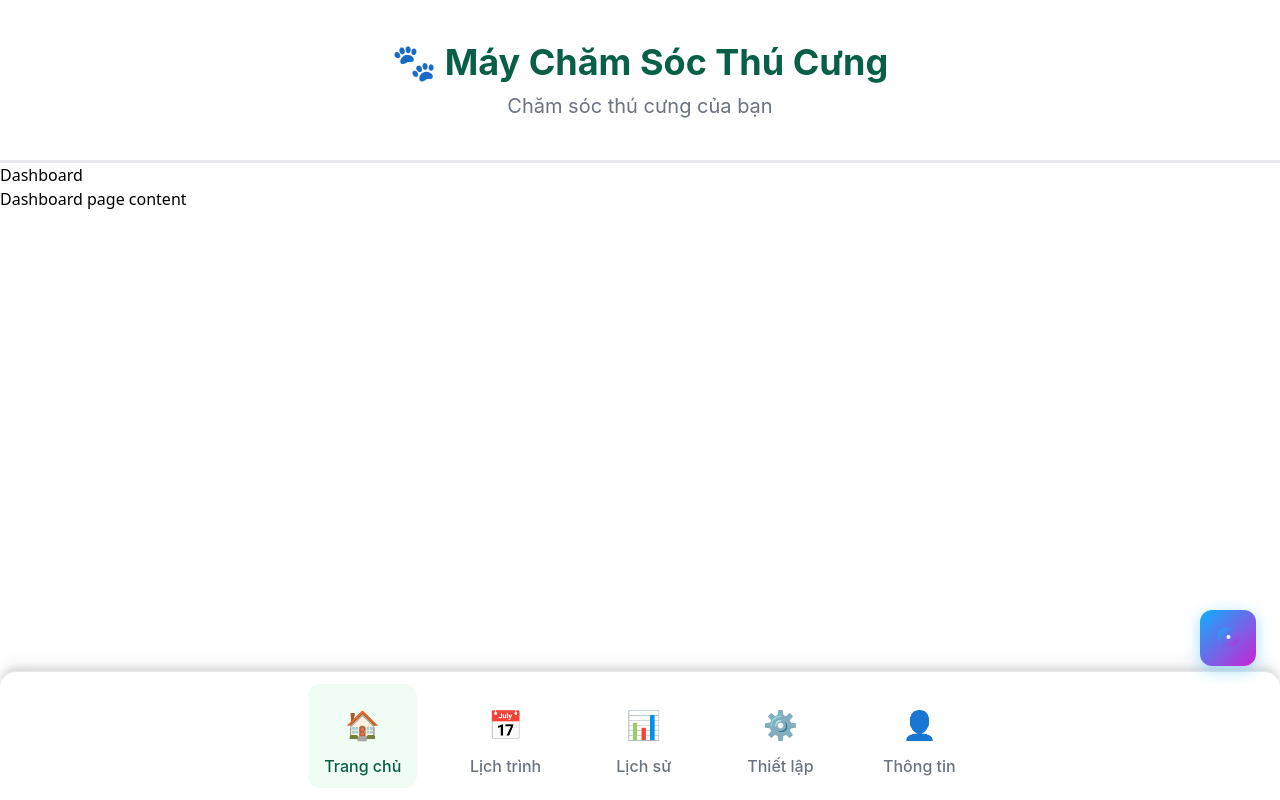
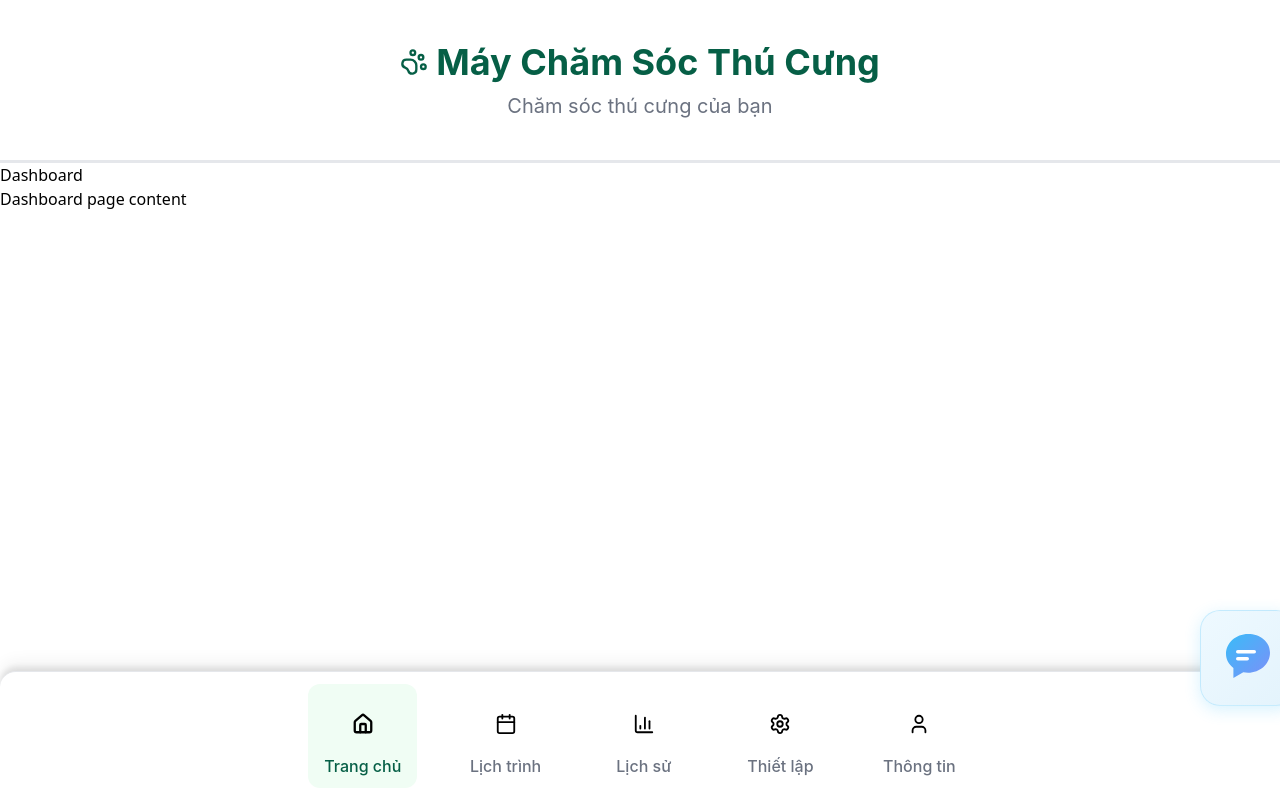
Before and after one commit to Justaguy666/PetCareX_IoT, a React (Vite) app in the folder react-ui/: page / in a window 1280 px wide. Built offline with nearby package versions, Linux system fonts and the light colour scheme; no server answers.

Commit message:
ui: enhanced page icons

```diff
--- a/react-ui/src/App.jsx
+++ b/react-ui/src/App.jsx
@@ -1,4 +1,5 @@
 import { Routes, Route } from 'react-router-dom';
+import { PawPrint, Calendar, BarChart3, Settings as SettingsIcon, User } from 'lucide-react';
 import Login from './pages/Login.jsx';
 import Dashboard from './pages/Dashboard.jsx';
 import Schedule from './pages/Schedule.jsx';
@@ -22,7 +23,7 @@ export default function App() {
           <MainLayout
             title="Máy Chăm Sóc Thú Cưng"
             intro="Chăm sóc thú cưng của bạn"
-            icon="🐾"
+            Icon={PawPrint}
           >
             <Dashboard />
           </MainLayout>
@@ -35,7 +36,7 @@ export default function App() {
           <MainLayout
             title="Lịch Trình"
             intro="Quản lý lịch cho ăn tự động"
-            icon="📅"
+            Icon={Calendar}
           >
             <Schedule />
           </MainLayout>
@@ -48,7 +49,7 @@ export default function App() {
           <MainLayout
             title="Lịch Sử"
             intro="Theo dõi hoạt động của máy"
-            icon="📊"
+            Icon={BarChart3}
           >
             <History />
           </MainLayout>
@@ -61,7 +62,7 @@ export default function App() {
           <MainLayout
             title="Thiết Lập"
             intro="Cấu hình máy chăm sóc thú cưng"
-            icon="⚙️"
+            Icon={SettingsIcon}
           >
             <Settings />
           </MainLayout>
@@ -74,7 +75,7 @@ export default function App() {
           <MainLayout
             title="Thông Tin Cá Nhân"
             intro="Quản lý tài khoản của bạn"
-            icon="👤"
+            Icon={User}
           >
             <PersonalInformation />
           </MainLayout>
--- a/react-ui/src/components/AssitantPopup.jsx
+++ b/react-ui/src/components/AssitantPopup.jsx
@@ -106,19 +106,16 @@ export default function AssistantPopup() {
                     onClick={handleClick}
                 >
                     <div className="assistant-button-icon">
-                        <svg width="27" height="27" viewBox="0 0 27 27" fill="none">
-                            <path d="M13.5 2C7.15 2 2 6.48 2 12C2 14.85 3.35 17.42 5.5 19.18V24L10.18 21.26C11.23 21.53 12.34 21.68 13.5 21.68C19.85 21.68 25 17.2 25 11.68C25 6.16 19.85 2 13.5 2Z" fill="url(#paint0_linear)"/>
-                            <ellipse cx="13.5" cy="12" rx="2" ry="2" fill="url(#paint1_linear)"/>
+                        <svg width="60" height="60" viewBox="0 0 56 56" fill="none" xmlns="http://www.w3.org/2000/svg">
                             <defs>
-                                <linearGradient id="paint0_linear" x1="2" y1="2" x2="25" y2="24" gradientUnits="userSpaceOnUse">
-                                    <stop stopColor="#0FAFFF"/>
-                                    <stop offset="1" stopColor="#CC23D1"/>
-                                </linearGradient>
-                                <linearGradient id="paint1_linear" x1="11.5" y1="10" x2="15.5" y2="14" gradientUnits="userSpaceOnUse">
-                                    <stop stopColor="#FDFDFD"/>
-                                    <stop offset="1" stopColor="#CCEAFF"/>
+                                <linearGradient id="bubbleGrad" x1="4" y1="4" x2="52" y2="52" gradientUnits="userSpaceOnUse">
+                                    <stop stopColor="#38BDF8"/>
+                                    <stop offset="1" stopColor="#818CF8"/>
                                 </linearGradient>
                             </defs>
+                            <path d="M28 4C15.85 4 6 12.95 6 24C6 29.56 8.87 34.52 13.4 37.92V48L23.27 42.18C24.82 42.5 26.38 42.68 28 42.68C40.15 42.68 50 33.73 50 22.68C50 11.63 40.15 4 28 4Z" fill="url(#bubbleGrad)"/>
+                            <rect x="16" y="20" width="20" height="3.5" rx="1.75" fill="white"/>
+                            <rect x="16" y="27" width="13" height="3.5" rx="1.75" fill="white"/>
                         </svg>
                     </div>
                 </div>
--- a/react-ui/src/components/Footer.jsx
+++ b/react-ui/src/components/Footer.jsx
@@ -2,11 +2,11 @@ import { NavLink, useLocation } from 'react-router-dom';
 import { Home, Calendar, BarChart3, Settings, User } from 'lucide-react';
 
 const navItems = [
-    { path: '/', icon: Home, label: 'Trang chủ', emoji: '🏠' },
-    { path: '/schedule', icon: Calendar, label: 'Lịch trình', emoji: '📅' },
-    { path: '/history', icon: BarChart3, label: 'Lịch sử', emoji: '📊' },
-    { path: '/settings', icon: Settings, label: 'Thiết lập', emoji: '⚙️' },
-    { path: '/personal-information', icon: User, label: 'Thông tin', emoji: '👤' },
+    { path: '/', Icon: Home, label: 'Trang chủ' },
+    { path: '/schedule', Icon: Calendar, label: 'Lịch trình' },
+    { path: '/history', Icon: BarChart3, label: 'Lịch sử' },
+    { path: '/settings', Icon: Settings, label: 'Thiết lập' },
+    { path: '/personal-information', Icon: User, label: 'Thông tin' },
 ];
 
 export default function Footer() {
@@ -17,6 +17,7 @@ export default function Footer() {
             <div className="footer-nav-container">
                 {navItems.map((item) => {
                     const isActive = location.pathname === item.path;
+                    const IconComponent = item.Icon;
                     return (
                         <NavLink
                             key={item.path}
@@ -24,7 +25,7 @@ export default function Footer() {
                             className={`footer-nav-item ${isActive ? 'footer-nav-item-active' : ''}`}
                         >
                             <div className="footer-nav-icon-wrapper">
-                                <span className="footer-nav-emoji">{item.emoji}</span>
+                                <IconComponent size={22} strokeWidth={isActive ? 2.5 : 2} />
                             </div>
                             <span className={`footer-nav-label ${isActive ? 'footer-nav-label-active' : ''}`}>
                                 {item.label}
--- a/react-ui/src/components/Header.jsx
+++ b/react-ui/src/components/Header.jsx
@@ -1,8 +1,10 @@
-export default function Header({ title, intro, icon = '🐾' }) {
+import { PawPrint } from 'lucide-react';
+
+export default function Header({ title, intro, Icon = PawPrint }) {
     return (
         <header className="app-header">
             <h1 className="app-header-title">
-                {icon && <span className="app-header-icon">{icon}</span>}
+                {Icon && <span className="app-header-icon"><Icon size={28} /></span>}
                 {title}
             </h1>
             <p className="app-header-intro">{intro}</p>
--- a/react-ui/src/components/LoginForm.jsx
+++ b/react-ui/src/components/LoginForm.jsx
@@ -2,7 +2,7 @@ import { useState } from 'react';
 import { useForm } from 'react-hook-form';
 import { zodResolver } from '@hookform/resolvers/zod';
 import { z } from 'zod';
-import { Eye, EyeOff } from 'lucide-react';
+import { Eye, EyeOff, PawPrint } from 'lucide-react';
 
 // Zod validation schema
 const loginSchema = z.object({
@@ -44,9 +44,11 @@ export default function LoginForm({ setView }) {
     return (
         <div className="login-container">
             <div className="login-card">
-                {/* Header Section */}
                 <div className="login-header">
-                    <h1 className="login-title">🐾 PetCare</h1>
+                    <h1 className="login-title">
+                        <PawPrint size={32} className="login-title-icon" />
+                        <span>PetCare</span>
+                    </h1>
                     <p className="login-subtitle">Chăm sóc thú cưng của bạn</p>
                 </div>
 
--- a/react-ui/src/components/RegisterForm.jsx
+++ b/react-ui/src/components/RegisterForm.jsx
@@ -2,7 +2,7 @@ import { useState } from 'react';
 import { useForm } from 'react-hook-form';
 import { zodResolver } from '@hookform/resolvers/zod';
 import { z } from 'zod';
-import { Eye, EyeOff } from 'lucide-react';
+import { Eye, EyeOff, PawPrint } from 'lucide-react';
 
 // Zod validation schema
 const registerSchema = z.object({
@@ -57,9 +57,11 @@ export default function RegisterForm({ setView }) {
     return (
         <div className="login-container">
             <div className="login-card">
-                {/* Header Section */}
                 <div className="login-header">
-                    <h1 className="login-title">🐾 PetCare</h1>
+                    <h1 className="login-title">
+                        <PawPrint size={32} className="login-title-icon" />
+                        <span>PetCare</span>
+                    </h1>
                     <p className="login-subtitle">Chăm sóc thú cưng của bạn</p>
                 </div>
 
--- a/react-ui/src/layouts/MainLayout.jsx
+++ b/react-ui/src/layouts/MainLayout.jsx
@@ -1,11 +1,12 @@
 import Footer from '../components/Footer.jsx';
 import Header from '../components/Header.jsx';
 import AssistantPopup from '../components/AssitantPopup.jsx';
+import { PawPrint } from 'lucide-react';
 
-export default function MainLayout({ children, title, intro, icon = '🐾' }) {
+export default function MainLayout({ children, title, intro, Icon = PawPrint }) {
     return (
         <div className="main-layout">
-            <Header title={title} intro={intro} icon={icon} />
+            <Header title={title} intro={intro} Icon={Icon} />
             <main className="main-content-with-footer">
                 {children}
             </main>
--- a/react-ui/src/styles/style.css
+++ b/react-ui/src/styles/style.css
@@ -39,6 +39,14 @@
   text-align: center;
   color: #065F46;
   margin-bottom: 0.5rem;
+  display: flex;
+  align-items: center;
+  justify-content: center;
+  gap: 0.5rem;
+}
+
+.login-title-icon {
+  color: #059669;
 }
 
 .login-subtitle {
@@ -342,6 +350,10 @@
   cursor: pointer;
   transition: all 0.2s ease;
   margin-top: 0.5rem;
+  display: flex;
+  align-items: center;
+  justify-content: center;
+  gap: 0.5rem;
 }
 
 .back-button:hover {
@@ -367,6 +379,14 @@
   background: #ECFDF5;
   border-radius: 12px;
   border: 1px solid #059669;
+  display: flex;
+  align-items: center;
+  justify-content: center;
+  gap: 0.5rem;
+}
+
+.success-icon {
+  flex-shrink: 0;
 }
 
 /* Form Validation Styles */
@@ -749,7 +769,10 @@
 }
 
 .not-found-button {
-  display: inline-block;
+  display: inline-flex;
+  align-items: center;
+  justify-content: center;
+  gap: 0.5rem;
   padding: 0.875rem 1.5rem;
   background: #059669;
   color: #FFFFFF;
@@ -802,23 +825,25 @@
 /* Floating Button */
 .assistant-button {
   position: fixed;
-  width: 51px;
-  height: 51px;
-  border-radius: 12px;
-  background: linear-gradient(135deg, #0FAFFF 0%, #CC23D1 100%);
-  box-shadow: 0px 4px 16px rgba(15, 175, 255, 0.4);
+  width: 96px;
+  height: 96px;
+  border-radius: 20px;
+  background: linear-gradient(135deg, #EEF9FF 0%, #E3F3FC 100%);
+  border: 1.5px solid rgba(56, 189, 248, 0.2);
+  box-shadow: 0px 4px 16px rgba(56, 189, 248, 0.2);
   display: flex;
   align-items: center;
   justify-content: center;
   z-index: 1000;
-  transition: transform 0.2s ease, box-shadow 0.2s ease;
+  transition: transform 0.2s ease, box-shadow 0.2s ease, border-color 0.2s ease;
   user-select: none;
   touch-action: none;
 }
 
 .assistant-button:hover {
   transform: scale(1.05);
-  box-shadow: 0px 6px 20px rgba(15, 175, 255, 0.5);
+  box-shadow: 0px 6px 20px rgba(56, 189, 248, 0.3);
+  border-color: rgba(56, 189, 248, 0.4);
 }
 
 .assistant-button:active {
@@ -826,8 +851,8 @@
 }
 
 .assistant-button-icon {
-  width: 27px;
-  height: 27px;
+  width: 48px;
+  height: 48px;
   display: flex;
   align-items: center;
   justify-content: center;
@@ -1175,10 +1200,55 @@
   .chatbot-overlay {
     padding: 0;
   }
+
+  .assistant-button {
+    width: 56px;
+    height: 56px;
+    border-radius: 14px;
+  }
+
+  .assistant-button-icon {
+    width: 36px;
+    height: 36px;
+  }
+
+  .assistant-button-icon svg {
+    width: 32px;
+    height: 32px;
+  }
+}
+
+@media (min-width: 391px) and (max-width: 767px) {
+  .assistant-button {
+    width: 72px;
+    height: 72px;
+    border-radius: 16px;
+  }
+
+  .assistant-button-icon {
+    width: 44px;
+    height: 44px;
+  }
+
+  .assistant-button-icon svg {
+    width: 40px;
+    height: 40px;
+  }
 }
 
 @media (min-width: 768px) {
   .assistant-button {
+    width: 96px;
+    height: 96px;
+    border-radius: 20px;
+  }
+
+  .assistant-button-icon {
+    width: 60px;
+    height: 60px;
+  }
+
+  .assistant-button-icon svg {
     width: 56px;
     height: 56px;
   }
```
Also changed, not shown: react-ui/src/components/Chatbot.jsx (+13 -10 lines), react-ui/src/components/ForgotPasswordForm.jsx (+11 -5 lines), react-ui/src/pages/NotFound.jsx (+6 -2 lines).
